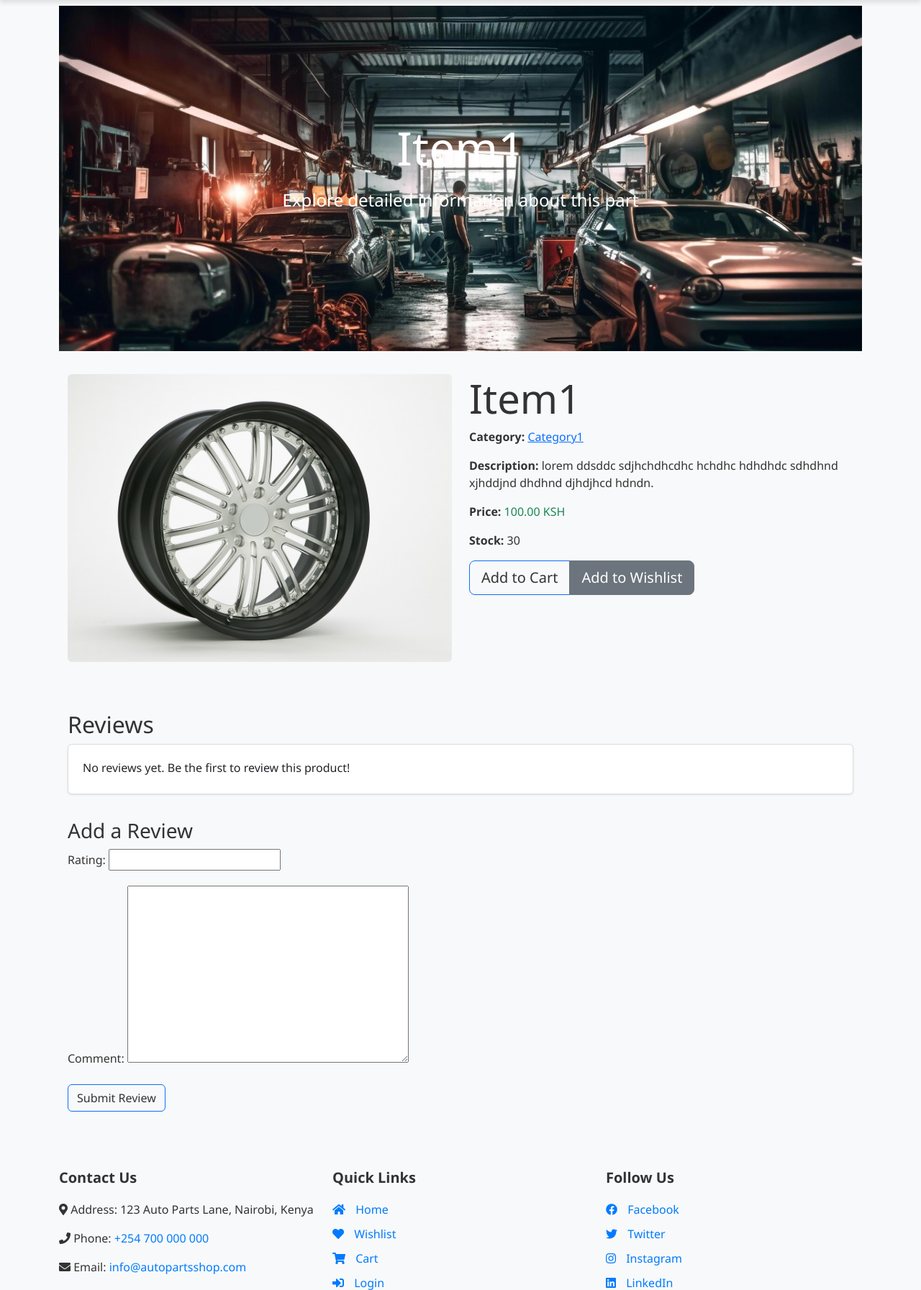
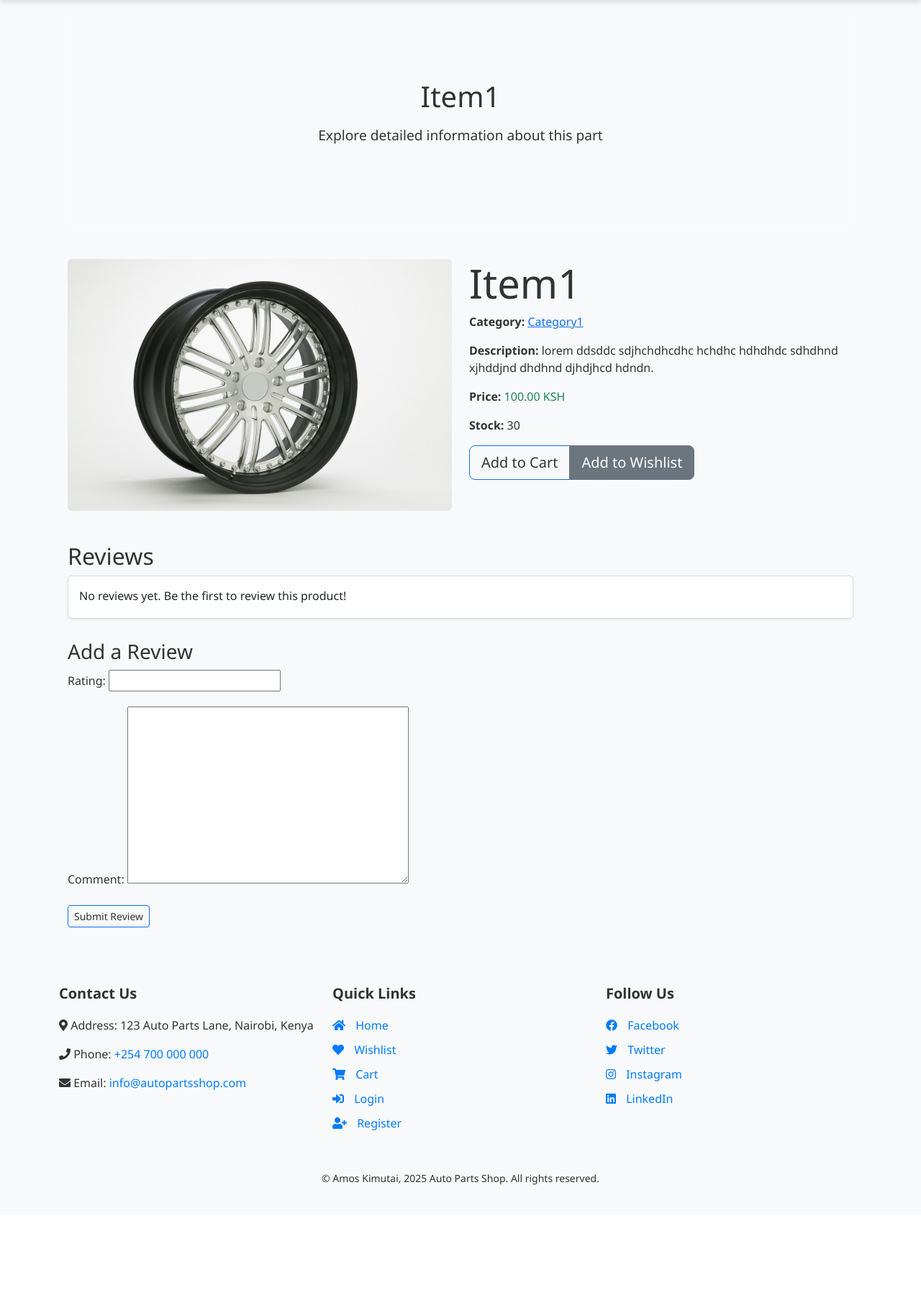
Before and after one commit to amohnice/Auto-Parts-shop, a Django app: page /part/1/ in a window 1280 px wide. Shown: the part 76-1869 px from the top of the page at 72% size. After the commit the page ends 1723 px from the top, so only its background shows below. Run offline with Django 5.2, Linux system fonts and the light colour scheme; data comes from the database, SQL or seed files in the repository; both versions use the stored data as it was after the commit; some libraries are stand-ins or nearby versions.

Commit message:
fixed the light and dark mode theme

```diff
--- a/core/templates/base.html
+++ b/core/templates/base.html
@@ -5,6 +5,7 @@
     <meta charset="UTF-8">
     <meta name="viewport" content="width=device-width, initial-scale=1.0">
     <title>{% block title %}Auto Parts Shop{% endblock %}</title>
+    <link rel="stylesheet" href="https://cdnjs.cloudflare.com/ajax/libs/font-awesome/5.15.3/css/all.min.css">
     <link rel="stylesheet" href="https://stackpath.bootstrapcdn.com/bootstrap/4.5.2/css/bootstrap.min.css">
     <link rel="stylesheet" href="https://cdnjs.cloudflare.com/ajax/libs/font-awesome/5.15.4/css/all.min.css">
     <link href="https://cdn.jsdelivr.net/npm/bootstrap@5.3.0-alpha1/dist/css/bootstrap.min.css" rel="stylesheet">
@@ -313,7 +314,7 @@
                     {% endif %}
                     <li class="nav-item">
                         <button class="theme-toggle" id="themeToggle">
-                            <i class="fas fa-moon"></i>
+                            <i class="fas fa-moon" id="themeIcon"></i>
                         </button>
                     </li>
                 </ul>
@@ -385,19 +386,26 @@
 // Theme Toggle
 const themeToggleButton = document.getElementById('themeToggle');
 const bodyElement = document.body;
+const themeIcon = document.getElementById('themeIcon');
 
 // Check local storage for theme preference on page load
 if (localStorage.getItem('theme') === 'dark') {
     bodyElement.setAttribute('data-theme', 'dark');
+    themeIcon.classList.remove('fa-moon');
+    themeIcon.classList.add('fa-sun');
 }
 
 themeToggleButton.addEventListener('click', () => {
     if (bodyElement.getAttribute('data-theme') === 'dark') {
         bodyElement.removeAttribute('data-theme');
         localStorage.removeItem('theme');  // Remove from localStorage when switching to light mode
+        themeIcon.classList.remove('fa-sun');
+        themeIcon.classList.add('fa-moon');
     } else {
         bodyElement.setAttribute('data-theme', 'dark');
         localStorage.setItem('theme', 'dark');  // Save to localStorage when switching to dark mode
+        themeIcon.classList.remove('fa-moon');
+        themeIcon.classList.add('fa-sun');
     }
 });
 
--- a/core/templates/core/part_detail.html
+++ b/core/templates/core/part_detail.html
@@ -5,7 +5,7 @@
 {% block title %}{{ part.name }}{% endblock %}
 
 {% block content %}
-<!-- Hero Section with Background Image and Title -->
+<!-- Hero Section with Background and Title -->
 <div class="hero-section">
     <h1>{{ part.name }}</h1>
     <p>Explore detailed information about this part</p>
@@ -33,7 +33,7 @@
     </div>
 
     <!-- Reviews Section -->
-    <div class="mt-5">
+    <div class="mt-4">
         <h2>Reviews</h2>
         <ul class="list-group mb-4">
             {% for review in reviews %}
@@ -64,7 +64,7 @@
         <form method="post" class="needs-validation" novalidate>
             {% csrf_token %}
             {{ form.as_p }}
-            <button type="submit" class="btn btn-primary">Submit Review</button>
+            <button type="submit" class="btn btn-primary btn-sm">Submit Review</button>  <!-- Smaller button -->
         </form>
     </div>
 </div>
@@ -74,10 +74,8 @@
 <style>
     /* Hero Section Styling */
     .hero-section {
-        background: url({% static 'images/hero-image.jpg' %}) no-repeat center center;
         background-size: cover;
-        height: 60vh;
-        color: white;
+        height: 40vh;  /* Reduced height */
         text-align: center;
         display: flex;
         align-items: center;
@@ -88,18 +86,18 @@
     }
 
     .hero-section h1 {
-        font-size: 4rem;
+        font-size: 2.5rem;  /* Reduced font size */
         margin-bottom: 1rem;
     }
 
     .hero-section p {
-        font-size: 1.5rem;
-        margin-bottom: 2rem;
+        font-size: 1.2rem;  /* Reduced font size */
+        margin-bottom: 1.5rem;
     }
 
     .hero-section .btn {
-        font-size: 1.2rem;
-        padding: 0.75rem 1.5rem;
+        font-size: 1rem;  /* Adjusted button size */
+        padding: 0.5rem 1.2rem;
         border-radius: 0.25rem;
         background-color: rgba(255, 255, 255, 0.1);
         backdrop-filter: blur(10px);
@@ -115,7 +113,7 @@
     /* Image Styling */
     .uniform-image {
         width: 100%;
-        height: 400px;
+        height: 350px;  /* Reduced image height */
         object-fit: cover;
         margin-bottom: 20px;
         transition: transform 0.3s ease;
@@ -137,12 +135,12 @@
         transform: scale(1.05);
     }
 
-    /* Review Styling */
+    /* Review Section */
     .list-group-item {
         border: 1px solid #ddd;
         border-radius: 5px;
-        margin-bottom: 10px;
-        padding: 20px;
+        margin-bottom: 5px;  /* Reduced margin between reviews */
+        padding: 15px;  /* Reduced padding */
         background-color: #fff;
         box-shadow: 0 1px 3px rgba(0, 0, 0, 0.1);
     }
@@ -152,15 +150,15 @@
     }
 
     .review-item h5 {
-        font-size: 1.25rem;
+        font-size: 1rem;  /* Smaller font size */
     }
 
     .review-item small {
-        font-size: 0.875rem;
+        font-size: 0.8rem;  /* Smaller font size */
     }
 
     .review-item p {
-        font-size: 1rem;
+        font-size: 0.9rem;  /* Smaller font size */
         margin-bottom: 0.5rem;
     }
 
@@ -189,31 +187,31 @@
         --button-bg-hover-color: #1c60c9;
         --button-hover-text-color: #ffffff;
         --link-color: #1e90ff;
+    }
 
-        .review-item {
+    [data-theme="dark"] .review-item {
         background-color: #2b2b2b;  /* Darker background for reviews */
         color: #f9f9f9;  /* Light text color */
     }
 
-        .review-item h5 {
+    [data-theme="dark"] .review-item h5 {
         color: #ffde59;  /* Light color for username in dark mode */
     }
 
-        .review-item small {
+    [data-theme="dark"] .review-item small {
         color: #bbb;  /* Lighter color for timestamps in dark mode */
     }
 
-        .review-item p {
+    [data-theme="dark"] .review-item p {
         color: #ccc;  /* Lighter comment text in dark mode */
     }
 
-        .fa-star {
+    [data-theme="dark"] .fa-star {
         color: #ffd700;  /* Gold stars for ratings */
     }
 
-        .fa-star.checked {
+    [data-theme="dark"] .fa-star.checked {
         color: #ffd700;
-        }
     }
 </style>
 {% endblock %}
```
Also changed, not shown: db.sqlite3. Lines whose indentation alone changed are shown as unchanged.
